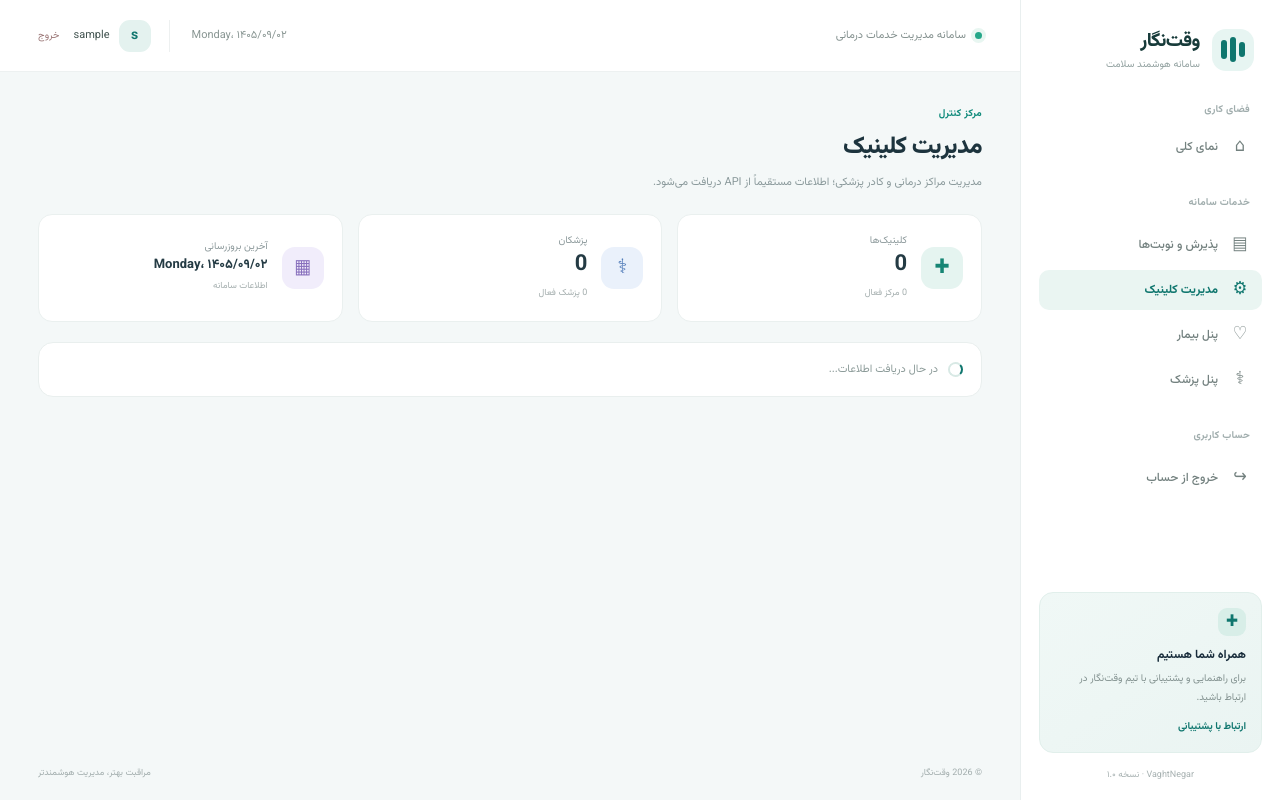
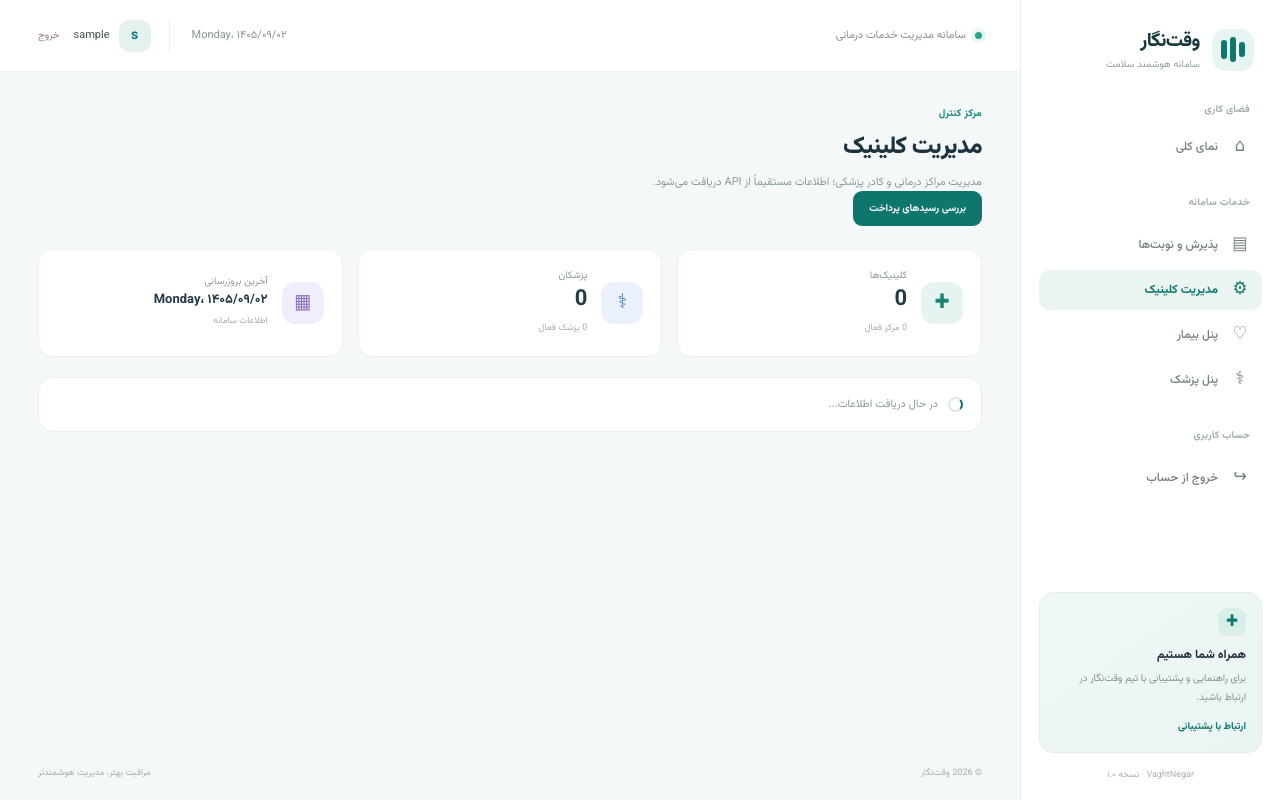
Before and after one commit to Behrouz-Zamani/vaghtnegar, an ASP.NET Core app: page /admin in a window 1280 px wide. Run offline with ASP.NET Core 8, Linux system fonts and the light colour scheme; the visitor is signed in with stand-in values (Sample User, id 1).

Commit message:
Add payment review navigation to clinic administration

```diff
--- a/src/VaghtNegar.Web/Components/Pages/Admin.razor
+++ b/src/VaghtNegar.Web/Components/Pages/Admin.razor
@@ -8,6 +8,7 @@
     <span class="eyebrow">مرکز کنترل</span>
     <h1>مدیریت کلینیک</h1>
     <p class="page-lead">مدیریت مراکز درمانی و کادر پزشکی؛ اطلاعات مستقیماً از API دریافت می‌شود.</p>
+    <a class="btn btn-primary" href="/admin/payments">بررسی رسیدهای پرداخت</a>
 </section>
 
 @if (!string.IsNullOrWhiteSpace(feedback))
```
